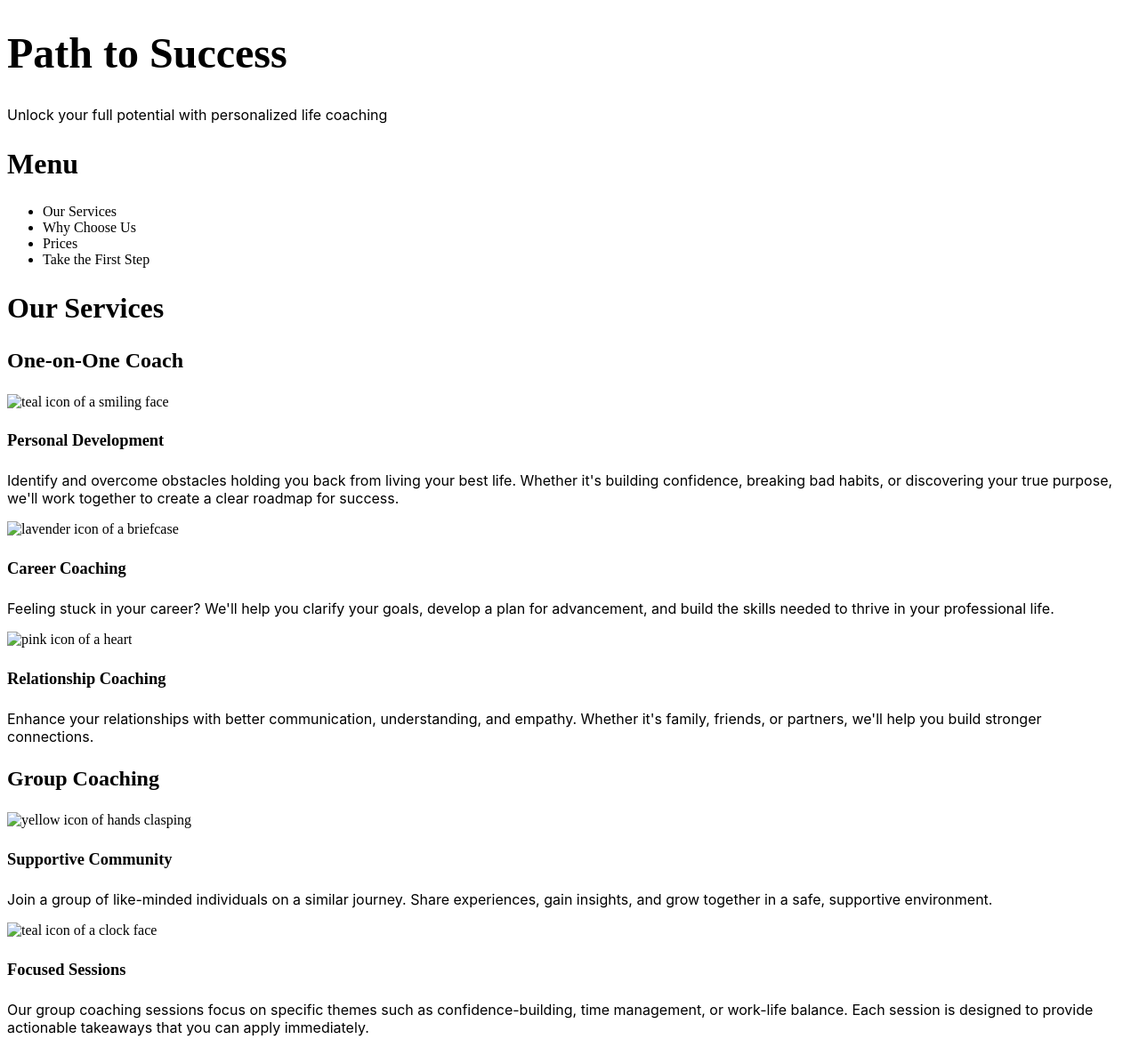
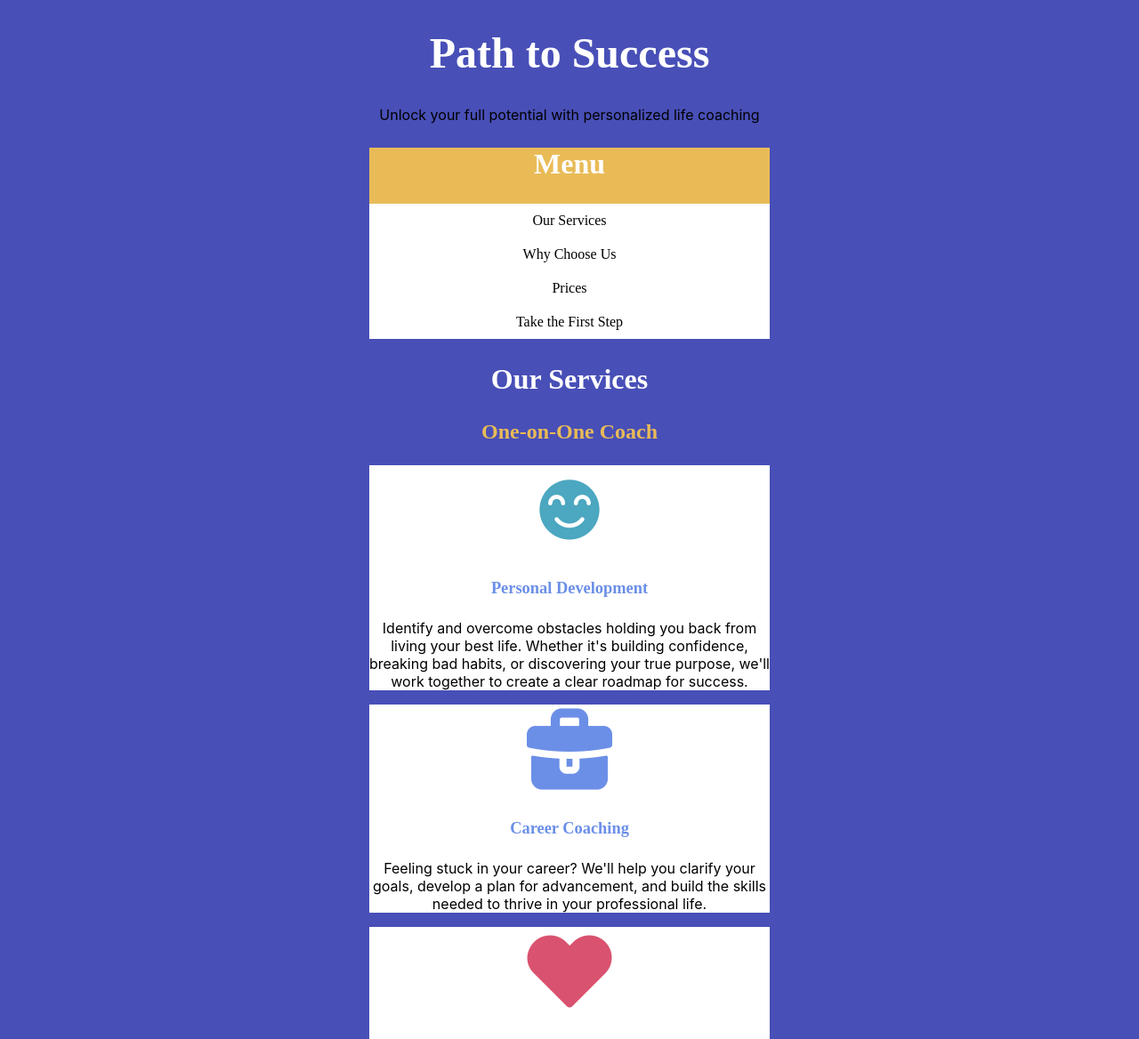
Before and after one commit to ben-perk/path-to-success, a plain HTML site: page index.html in a window 1280 px wide. Shown: the top 1168 px of the page at 89% size. Drawn offline with Linux system fonts and the light colour scheme.

Commit message:
added images

```diff
--- a/index.html
+++ b/index.html
@@ -33,17 +33,17 @@
             <section id="one-on-one">
                 <h3>One-on-One Coach</h3>
                 <section id="development">
-                    <img src="" alt="teal icon of a smiling face">
+                    <img src="images/personal-development.png" alt="teal icon of a smiling face">
                     <h4>Personal Development</h4>
                     <p>Identify and overcome obstacles holding you back from living your best life. Whether it's building confidence, breaking bad habits, or discovering your true purpose, we'll work together to create a clear roadmap for success.</p>
                 </section>
                 <section id="career">
-                    <img src="" alt="lavender icon of a briefcase">
+                    <img src="images/career-coaching.png" alt="lavender icon of a briefcase">
                     <h4>Career Coaching</h4>
                     <p>Feeling stuck in your career? We'll help you clarify your goals, develop a plan for advancement, and build the skills needed to thrive in your professional life.</p>
                 </section>
                 <section id="relationship">
-                    <img src="" alt="pink icon of a heart">
+                    <img src="images/relationship-coaching.png" alt="pink icon of a heart">
                     <h4>Relationship Coaching</h4>
                     <p>Enhance your relationships with better communication, understanding, and empathy. Whether it's family, friends, or partners, we'll help you build stronger connections.</p>
                 </section>
@@ -51,12 +51,12 @@
             <section id="group">
                 <h3>Group Coaching</h3>
                 <section id="community">
-                    <img src="" alt="yellow icon of hands clasping">
+                    <img src="images/supportive-community.png" alt="yellow icon of hands clasping">
                     <h4>Supportive Community</h4>
                     <p>Join a group of like-minded individuals on a similar journey. Share experiences, gain insights, and grow together in a safe, supportive environment.</p>
                 </section>
                 <section id="focused">
-                    <img src="" alt="teal icon of a clock face">
+                    <img src="images/focused-session.png" alt="teal icon of a clock face">
                     <h4>Focused Sessions</h4>
                     <p>Our group coaching sessions focus on specific themes such as confidence-building, time management, or work-life balance. Each session is designed to provide actionable takeaways that you can apply immediately.</p>
                 </section>
@@ -64,7 +64,7 @@
             <section id="workshop">
                 <h3>Workshops & seminars</h3>
                 <section id="interactive">
-                    <img src="" alt="lavender icon of text conversation">
+                    <img src="images/interactive-learning.png" alt="lavender icon of text conversation">
                     <h4>Interactive Learning</h4>
                     <p>Participate in our interactive workshops and seminars that cover a range of topics, from goal setting to stress management. These events are designed to provide practical tools and strategies that you can implement in your daily life.</p>
                 </section>
@@ -72,7 +72,7 @@
             <section id="online">
                 <h3>Online Courses</h3>
                 <section id="flexible">
-                    <img src="" alt="pink icon of a curly arrow">
+                    <img src="images/flexible-learning.png" alt="pink icon of a curly arrow">
                     <h4>Flexible Learning</h4>
                     <p>Access our online courses at your convenience. With video lessons, downloadable resources, and exercises, you can learn at your own pace from the comfort of your home.</p>
                 </section>
--- a/style.css
+++ b/style.css
@@ -3,12 +3,28 @@
     url('https://fonts.googleapis.com/css2?family=Inter:ital,opsz,wght@0,14..32,100..900;1,14..32,100..900&family=Kavoon&display=swap');
   }
 
+
 h1, h2{
     font-family: kavoon;
+    color: white
 }
 
+header{
+    background-color: #484FB7;
+}
+
+html{
+    background-color: #484FB7;
+}
+body{
+    text-align: center;
+    max-width: 450px;
+    width: 100%;
+    margin: 0 auto;
+}
 p{
     font-family: inter;
+    color:black
 }
 
 h1{
@@ -25,10 +41,31 @@ h2{
 
 h3{
     font-size: 1.5em;
+    color: #E9BB57;
 }
 
 h4{
     font-size: 1.15em;
+    color:#6B8FE7;
+}
+#development, #career, #relationship, #community, #focused,#workshop, #flexible{
+    background-color: white;
+
+}
+
+#menu{
+    background-color: #E9BB57;
+}
+
+ul{
+    list-style-type: none;
+    padding: 0;
+}
+ul li{
+    background-color: white;
+    color:#484FB7
+    margin-bottom: 10px;
+    padding: 10px ;
 }
 
 /* Colors
```
